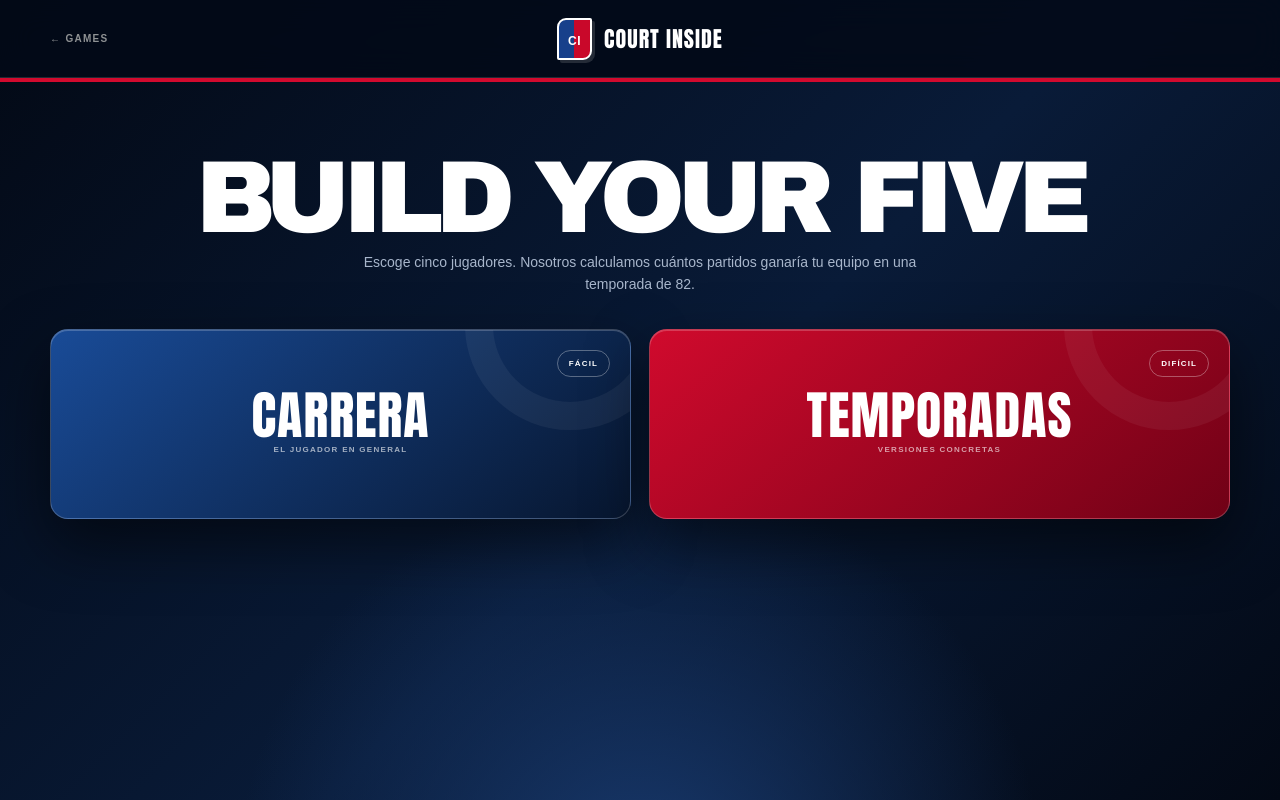
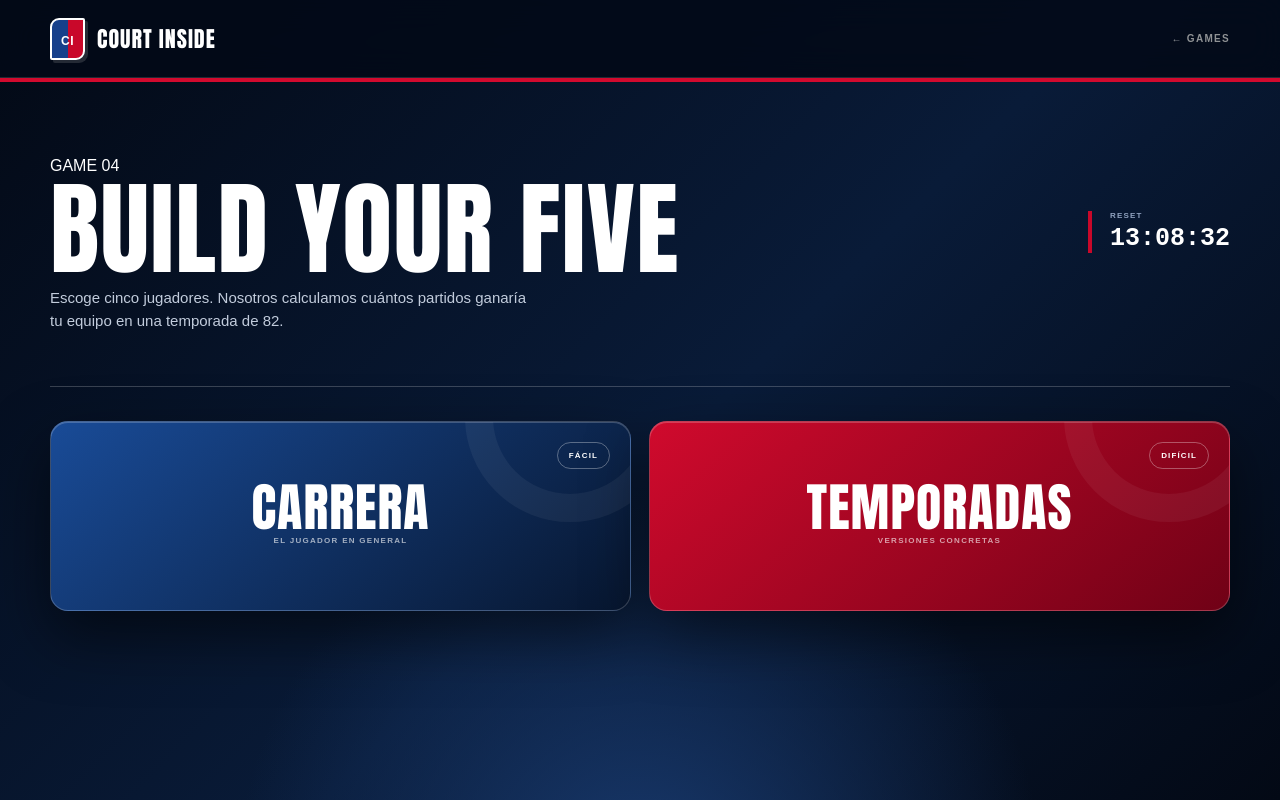
Before and after one commit to marcoscainzos/basketball5, a Next.js app: page /draft in a window 1280 px wide. Built offline with nearby package versions, Linux system fonts and the light colour scheme.

Commit message:
Match draft navigation and refine court layout

```diff
--- a/app/globals.css
+++ b/app/globals.css
@@ -376,10 +376,10 @@ body { font-family:Arial,Helvetica,sans-serif; }
 .draft-shell { min-height:100vh; overflow-x:hidden; background:radial-gradient(circle at 50% 110%,#18396d 0,transparent 37%),linear-gradient(135deg,#030915,#091b38 54%,#030915); }
 .draft-top-nav { display:grid; grid-template-columns:1fr auto 1fr; }
 .draft-top-nav>span:last-child { justify-self:end; }
-.draft-mode-screen { width:min(1180px,calc(100% - 44px)); margin:auto; padding:76px 0 90px; text-align:center; }
-.draft-mode-screen>h1 { margin:0 0 10px; font:900 clamp(58px,8vw,104px)/.86 "Arial Black",Arial,sans-serif; letter-spacing:-.075em; white-space:nowrap; }
-.draft-mode-screen>p { max-width:565px; margin:0 auto; color:#a8b6cb; font:400 14px/1.55 Arial; }
-.draft-mode-grid { margin-top:34px; display:grid; grid-template-columns:1fr 1fr; gap:18px; }
+.draft-mode-intro { min-height:300px; }
+.draft-mode-intro h1 { white-space:nowrap; font-size:clamp(55px,8vw,104px); }
+.draft-mode-screen { width:min(1180px,calc(100% - 44px)); margin:34px auto 0; padding:0 0 90px; }
+.draft-mode-grid { display:grid; grid-template-columns:1fr 1fr; gap:18px; }
 .draft-mode-grid button { position:relative; min-height:190px; padding:26px; border:1px solid #ffffff35; border-radius:18px; display:flex; align-items:center; justify-content:center; overflow:hidden; color:white; text-align:center; cursor:pointer; background:linear-gradient(140deg,#194b97,#07162f); box-shadow:0 25px 60px #0008,inset 0 1px #ffffff34; transition:.22s ease; }
 .draft-mode-grid button:last-child { background:linear-gradient(140deg,#d00a2d,#700116); }
 .draft-mode-grid button::after { content:""; position:absolute; width:210px; height:210px; top:-110px; right:-45px; border:28px solid #ffffff0d; border-radius:50%; }
@@ -389,7 +389,7 @@ body { font-family:Arial,Helvetica,sans-serif; }
 .draft-mode-grid button small { color:#ffffff9d; font:900 8px Arial; letter-spacing:.16em; }
 .draft-mode-grid button>i { position:absolute; right:20px; top:20px; padding:8px 11px; border:1px solid #ffffff52; border-radius:20px; font:900 8px Arial; font-style:normal; letter-spacing:.14em; }
 .draft-nav-attempt { color:#ff4364; font:900 8px Arial; letter-spacing:.16em; }
-.draft-game { width:min(1180px,calc(100% - 44px)); margin:auto; padding:24px 0 80px; }
+.draft-game { width:min(1120px,calc(100% - 44px)); margin:auto; padding:24px 0 80px; }
 .draft-head { display:grid; grid-template-columns:130px 1fr 315px; align-items:end; gap:28px; }
 .draft-head>button { align-self:start; padding:0; border:0; background:transparent; color:#8799b4; text-align:left; font:900 8px Arial; letter-spacing:.13em; cursor:pointer; }
 .draft-locked-note { align-self:start; color:#ff4364; font:900 8px Arial; letter-spacing:.16em; }
@@ -399,19 +399,20 @@ body { font-family:Arial,Helvetica,sans-serif; }
 .draft-head aside small { display:block; color:#8193ae; font:900 7px Arial; letter-spacing:.18em; }
 .draft-head aside b { display:block; margin-top:5px; font:900 17px Arial; letter-spacing:-.025em; }
 .draft-head aside p { margin:5px 0 0; color:#9cadc4; font:400 10px/1.4 Arial; }
-.draft-court { padding:16px; border:1px solid #ffffff2b; border-radius:24px; background:#07152bc9; box-shadow:0 30px 80px #0008,inset 0 1px #ffffff17; }
-.draft-lineup { position:relative; height:760px; overflow:hidden; border:3px solid #ffffff50; border-radius:210px 210px 16px 16px; background:linear-gradient(#0d5596d9,#0a3466e8),repeating-linear-gradient(90deg,transparent 0 12.3%,#ffffff07 12.5% 12.7%); }
-.draft-lineup::before { content:""; position:absolute; width:280px; height:160px; top:-3px; left:50%; transform:translateX(-50%); border:3px solid #ffffff57; border-top:0; background:#ffffff08; }
-.draft-lineup::after { content:""; position:absolute; width:122px; height:122px; top:98px; left:50%; transform:translateX(-50%); border:3px solid #ffffff4d; border-radius:50%; }
-.court-hoop { position:absolute; z-index:1; top:21px; left:50%; width:110px; height:65px; transform:translateX(-50%); }
+.draft-court { padding:13px; border:1px solid #ffffff2b; border-radius:20px; background:#07152bc9; box-shadow:0 30px 80px #0008,inset 0 1px #ffffff17; }
+.draft-lineup { position:relative; height:720px; overflow:hidden; border:3px solid #d9e9ff99; border-radius:8px 8px 150px 150px; background:linear-gradient(#0d579ae8,#0a3b73e8),repeating-linear-gradient(90deg,transparent 0 11.8%,#ffffff09 12% 12.2%); box-shadow:inset 0 0 70px #00152d80; }
+.draft-lineup::before { content:""; position:absolute; width:250px; height:185px; top:-3px; left:50%; transform:translateX(-50%); border:3px solid #e6f1ff8c; border-top:0; background:#ffffff08; }
+.draft-lineup::after { content:""; position:absolute; width:126px; height:126px; top:120px; left:50%; transform:translateX(-50%); border:3px solid #e6f1ff7d; border-radius:50%; }
+.three-point-arc { position:absolute; z-index:1; top:-3px; left:7%; right:7%; height:520px; border:3px solid #e6f1ff72; border-top:0; border-radius:0 0 50% 50%; }
+.court-hoop { position:absolute; z-index:1; top:22px; left:50%; width:110px; height:65px; transform:translateX(-50%); }
 .court-hoop i { position:absolute; top:0; left:0; width:110px; height:9px; border:3px solid #eaf1fb; background:#ffffff18; }
 .court-hoop span { position:absolute; top:22px; left:50%; width:42px; height:20px; transform:translateX(-50%); border:4px solid #e65a35; border-radius:50%; box-shadow:0 9px 0 -7px #ffffff80; }
-.draft-lineup article { position:absolute; z-index:2; width:182px; height:230px; padding:13px; border:1px dashed #ffffff59; border-radius:13px; display:flex; flex-direction:column; align-items:center; justify-content:center; overflow:hidden; background:#071b38de; text-align:center; box-shadow:0 15px 35px #00102699; }
-.draft-lineup .court-pg { left:50%; bottom:18px; transform:translateX(-50%); }
-.draft-lineup .court-sg { left:6%; top:278px; }
-.draft-lineup .court-sf { right:6%; top:278px; }
-.draft-lineup .court-pf { left:25%; top:30px; }
-.draft-lineup .court-c { right:25%; top:30px; }
+.draft-lineup article { position:absolute; z-index:2; width:158px; height:202px; padding:11px; border:1px dashed #ffffff70; border-radius:12px; display:flex; flex-direction:column; align-items:center; justify-content:center; overflow:hidden; background:#071b38e8; text-align:center; box-shadow:0 15px 35px #00102699; }
+.draft-lineup .court-pg { left:50%; bottom:22px; transform:translateX(-50%); }
+.draft-lineup .court-sg { left:7%; top:288px; }
+.draft-lineup .court-sf { right:7%; top:288px; }
+.draft-lineup .court-pf { left:25%; top:72px; }
+.draft-lineup .court-c { right:25%; top:72px; }
 .draft-lineup article.filled { justify-content:flex-end; border-style:solid; border-color:#ffffff38; background:linear-gradient(160deg,#173d78,#071326); }
 .draft-lineup article>strong { position:absolute; z-index:2; top:12px; left:12px; color:#ffffff60; font:400 18px Impact,"Arial Narrow",sans-serif; }
 .draft-lineup article>button { position:absolute; z-index:3; top:8px; right:9px; width:26px; height:26px; border:1px solid #ffffff40; border-radius:50%; background:#030915aa; cursor:pointer; }
--- a/components/DraftGame.tsx
+++ b/components/DraftGame.tsx
@@ -6,6 +6,7 @@ import { DraftMode, DraftOption, RESTRICTIONS, canAdd, dailyRestriction, estimat
 
 function clean(value: string) { return value.normalize("NFD").replace(/[\u0300-\u036f]/g, "").toLowerCase().trim(); }
 const COURT_POSITIONS = ["PG", "SG", "SF", "PF", "C"] as const;
+function timeLeft() { const now = new Date(); const end = new Date(now); end.setHours(24, 0, 0, 0); const ms = end.getTime() - now.getTime(); return `${String(Math.floor(ms / 3600000)).padStart(2,"0")}:${String(Math.floor(ms % 3600000 / 60000)).padStart(2,"0")}:${String(Math.floor(ms % 60000 / 1000)).padStart(2,"0")}`; }
 
 export default function DraftGame() {
   const [mode, setMode] = useState<DraftMode | null>(null);
@@ -14,6 +15,7 @@ export default function DraftGame() {
   const [query, setQuery] = useState("");
   const [message, setMessage] = useState("");
   const [ready, setReady] = useState(false);
+  const [countdown, setCountdown] = useState("--:--:--");
   const rule = useMemo(() => dailyRestriction(), []);
   const options = useMemo(() => mode ? optionsFor(mode) : [], [mode]);
   const suggestions = useMemo(() => {
@@ -32,6 +34,7 @@ export default function DraftGame() {
     } catch {}
     setReady(true);
   }, [storageKey]);
+  useEffect(() => { const update = () => setCountdown(timeLeft()); update(); const timer = setInterval(update, 1000); return () => clearInterval(timer); }, []);
   useEffect(() => {
     if (ready && mode) localStorage.setItem(storageKey, JSON.stringify({ mode, lineup }));
   }, [ready, mode, lineup, storageKey]);
@@ -47,18 +50,17 @@ export default function DraftGame() {
   }
 
   if (!ready) return <main className="draft-shell"><div className="top5-loading">PREPARANDO EL DRAFT…</div></main>;
-  if (!mode) return <main className="draft-shell"><nav className="site-nav draft-top-nav"><Link href="/" className="back-link">← GAMES</Link><div className="wordmark"><span className="mark">CI</span><b>COURT INSIDE</b></div><span /></nav><section className="draft-mode-screen">
-    <h1>BUILD YOUR FIVE</h1>
-    <p>Escoge cinco jugadores. Nosotros calculamos cuántos partidos ganaría tu equipo en una temporada de 82.</p>
+  if (!mode) return <main className="draft-shell"><nav className="site-nav"><Link className="wordmark" href="/"><span className="mark">CI</span><b>COURT INSIDE</b></Link><Link href="/" className="back-link">← GAMES</Link></nav><section className="mode-intro draft-mode-intro"><div className="mode-copy"><span>GAME 04</span><h1>BUILD YOUR FIVE</h1><p>Escoge cinco jugadores. Nosotros calculamos cuántos partidos ganaría tu equipo en una temporada de 82.</p></div><div className="reset-inline"><small>RESET</small><b>{countdown}</b></div></section><section className="draft-mode-screen">
     <div className="draft-mode-grid">
       <button type="button" onClick={() => openMode("career")}><div><b>CARRERA</b><small>EL JUGADOR EN GENERAL</small></div><i>FÁCIL</i></button>
       <button type="button" onClick={() => openMode("season")}><div><b>TEMPORADAS</b><small>VERSIONES CONCRETAS</small></div><i>DIFÍCIL</i></button>
     </div>
   </section></main>;
 
-  return <main className="draft-shell"><nav className="site-nav draft-top-nav"><button type="button" className="back-button" onClick={() => setMode(null)}>← MODES</button><div className="wordmark"><span className="mark">CI</span><b>COURT INSIDE</b></div><span className="draft-nav-attempt">1 TRY</span></nav><section className="draft-game">
+  return <main className="draft-shell"><nav className="site-nav draft-top-nav"><button type="button" className="back-button" onClick={() => setMode(null)}>← MODES</button><div className="wordmark"><span className="mark">CI</span><b>COURT INSIDE</b></div><span className="live-reset">RESET {countdown}</span></nav><section className="draft-game">
     <div className="draft-court">
       <div className="draft-lineup">
+        <div className="three-point-arc" aria-hidden="true" />
         <div className="court-hoop" aria-hidden="true"><i /><span /></div>
         {COURT_POSITIONS.map((position, index) => { const player = lineup.find((item) => item.position === position); return <article className={`court-${position.toLowerCase()} ${player ? "filled" : ""}`} key={position}>
           <strong>{position}</strong>{player ? <><div className="draft-photo">{player.imageUrl ? <img src={player.imageUrl} alt="" /> : <span>{player.name.charAt(0)}</span>}</div><h2>{player.name}</h2><p>{mode === "season" ? `${player.season} · ${player.team}` : player.position}</p></> : <><div className="empty-player">+</div><h2>{position}</h2><p>{["BASE", "ESCOLTA", "ALERO", "ALA-PÍVOT", "PÍVOT"][index]}</p></>}
```
